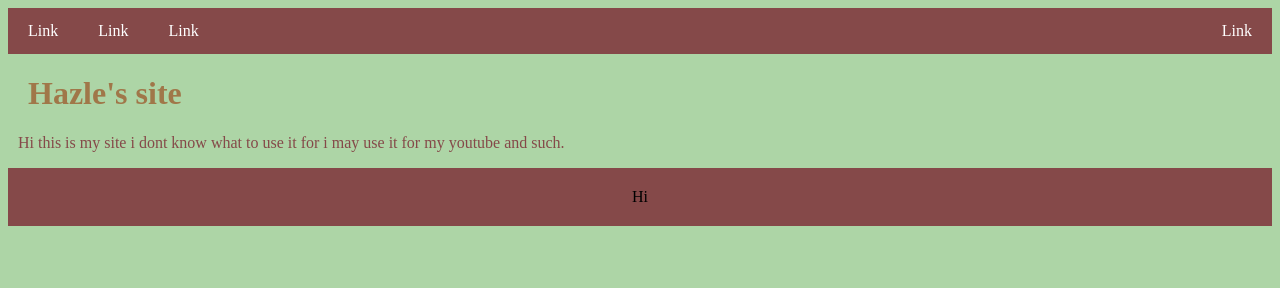
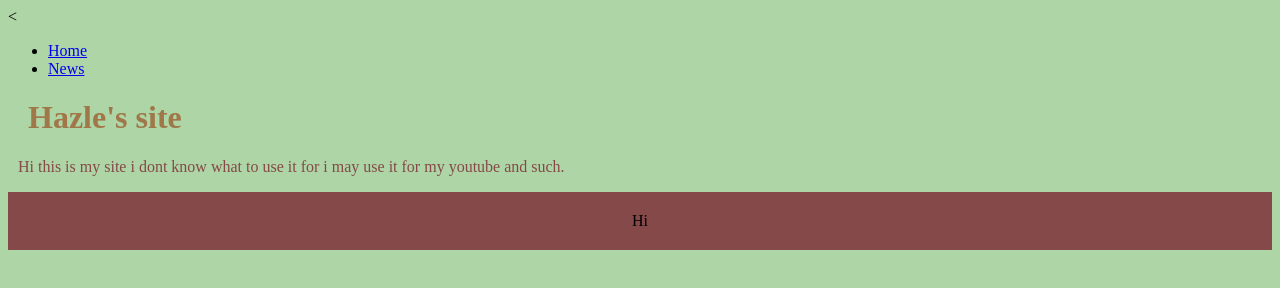
Before and after one commit to Hazle-Shimmer/sitee, a plain HTML site: page index.html in a window 1280 px wide. Drawn offline with Linux system fonts and the light colour scheme.

Commit message:
added more pages

```diff
--- a/index.html
+++ b/index.html
@@ -7,12 +7,10 @@
     <link rel="stylesheet" href="styles.css">
 </head>
 
-<div class="navbar">
-    <a href="#">Link</a>
-    <a href="#">Link</a>
-    <a href="#">Link</a>
-    <a href="#" class="right">Link</a>
-  </div>
+< <ul>
+  <li><a href="index.html">Home</a></li>
+  <li><a href="socials.html">News</a></li>
+</ul>
 
 <body>
     <h1>Hazle's site</h1>
--- /dev/null
+++ b/socials.html
@@ -0,0 +1,25 @@
+<html lang="en">
+<head>
+    <meta charset="UTF-8">
+    <meta name="viewport" content="width=device-width, initial-scale=1.0">
+    <title>Hazle's site</title>
+    <link rel="icon" type="image/x-icon" href="/images/favicon.png">
+    <link rel="stylesheet" href="styles.css">
+</head>
+
+< <ul>
+  <li><a href="index.html">Home</a></li>
+  <li><a href="socials.html">News</a></li>
+</ul>
+
+<body>
+    <h1>Hazle's site</h1>
+    <p>Hi this is my site i dont know what to use it for i may use it for my youtube and such.</p>
+  </body>
+<footer>Hi</footer>
+
+
+</html>
+
+
+</style>
```
